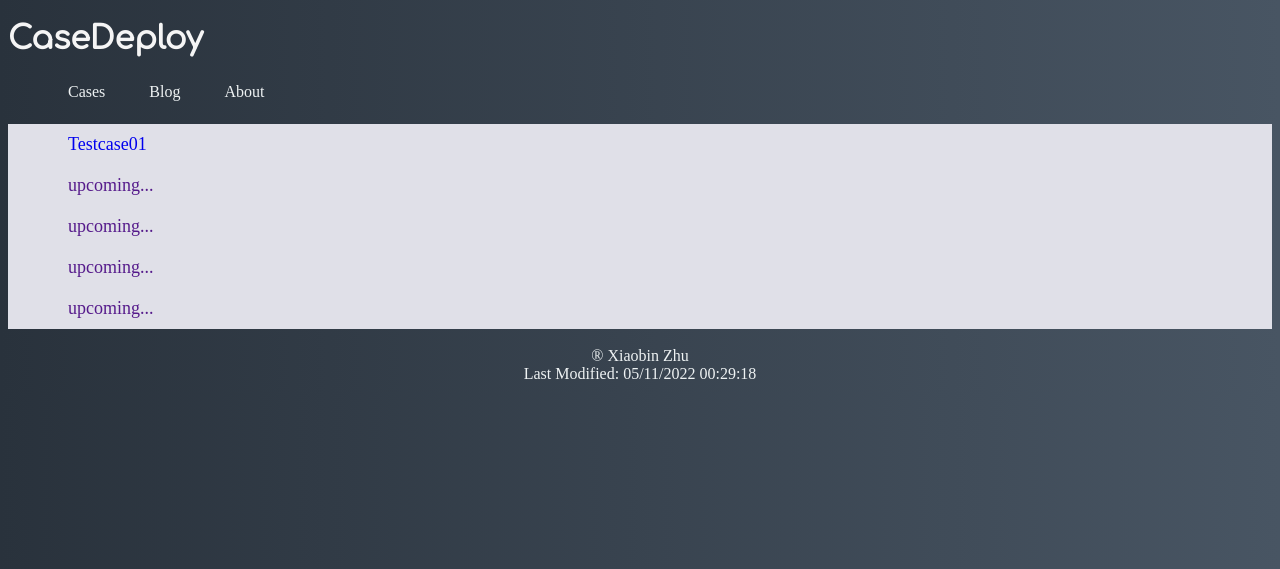
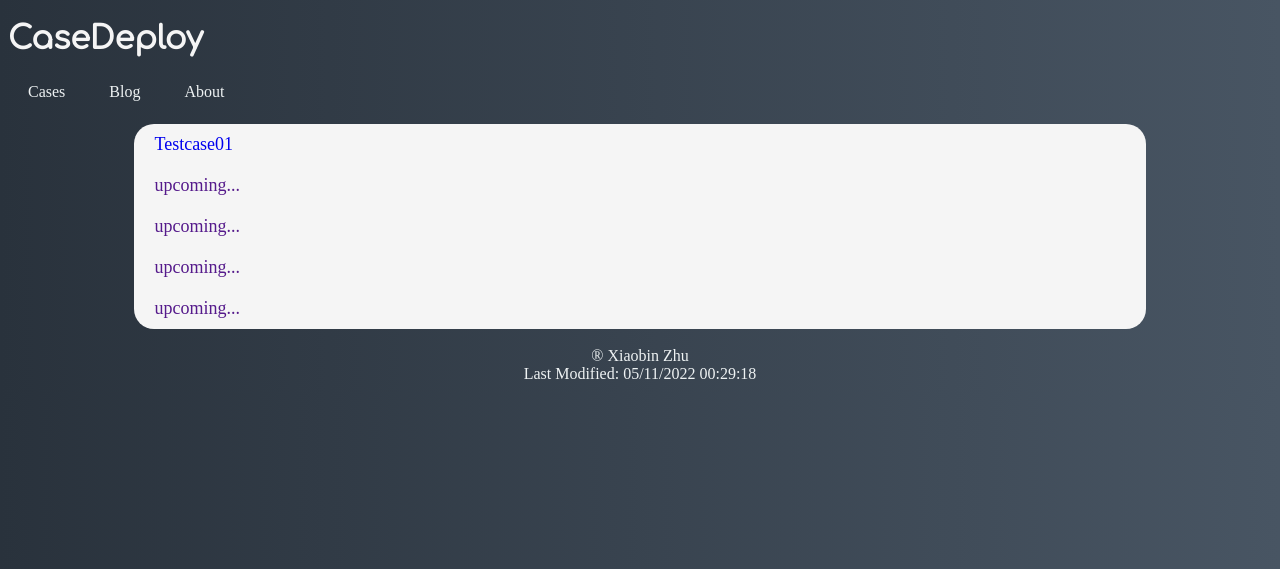
Before and after one commit to SamZ-x/CaseDeploy, a PHP site: page /home.php in a window 1280 px wide. Shown: the top 569 px of the page. Run offline with PHP 8.4, Linux system fonts and the light colour scheme; some web fonts are replaced.

Commit message:
-update home css

```diff
--- a/homestyle.css
+++ b/homestyle.css
@@ -12,6 +12,9 @@
     font-family: 'Comfortaa', sans-serif;
     color: whitesmoke;
 }
+ul{
+    padding: 0px 0px;
+}
 
 .navbar li{
     list-style: none;
@@ -24,9 +27,13 @@
 }
 
 .content{
-    background-color: rgb(224,224,232);
+    width: 80%;
+    margin: auto;
+    background-color: whitesmoke;
     text-align: center;
-    border: 2px;
+    font-size: larger;
+    border: 2px ;
+    border-radius: 20px;
 }
 
 .content li{
```
